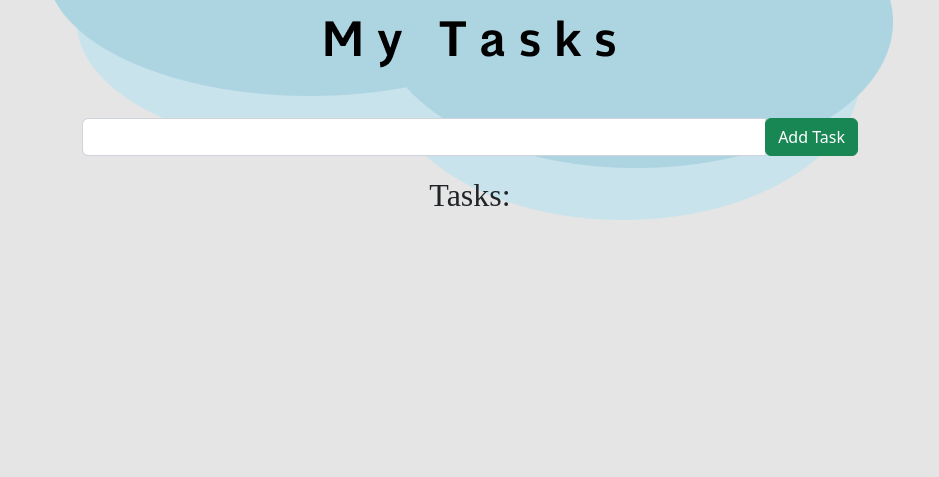
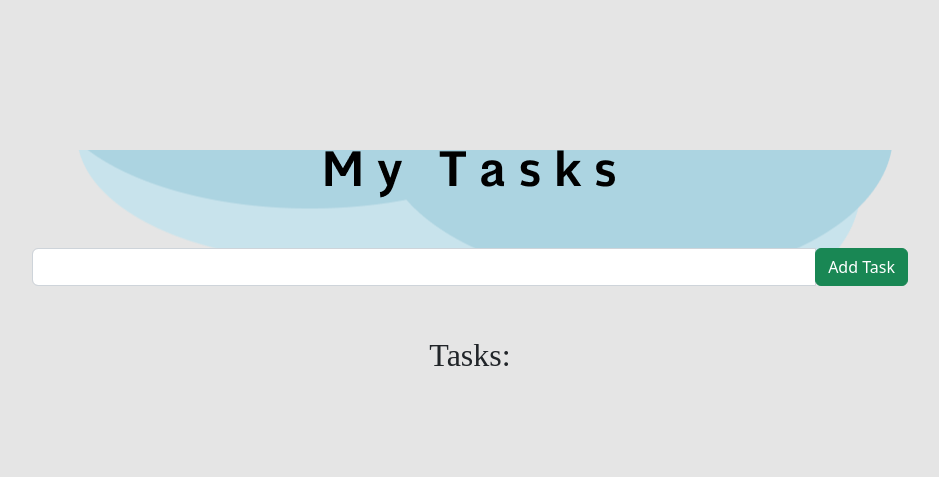
Before and after one commit to KoldaevAlexey/todo, a plain HTML site: page index.html in a window 1280 px wide. Shown: the whole page, without its empty margins (170-1109 px from the left). Drawn offline with nearby package versions, Linux system fonts and the light colour scheme; a web font is replaced by a local one.

Commit message:
Добавил немного стилей

```diff
--- a/css/style.css
+++ b/css/style.css
@@ -3,17 +3,16 @@
 }
 
 body {
-  background: url("../bg/bg.png") no-repeat center;
   background-color: #e5e5e5;
 }
 
 .container {
-  margin: 0 auto;
-  width: 800px;
+  background: url("../bg/bg.png") no-repeat center;
+  margin: 150px auto;
+  width: 900px;
 }
 
 .mytask_icon {
-  margin-top: 20px;
   text-align: center;
 }
 
@@ -27,7 +26,11 @@ body {
 
 h2 {
   position: relative;
-  top: 20px;
+  bottom: 100px;
   text-align: center;
   font-family: "Cormorant SC", serif;
 }
+
+.todos-wrapper {
+  display: block;
+}
```
